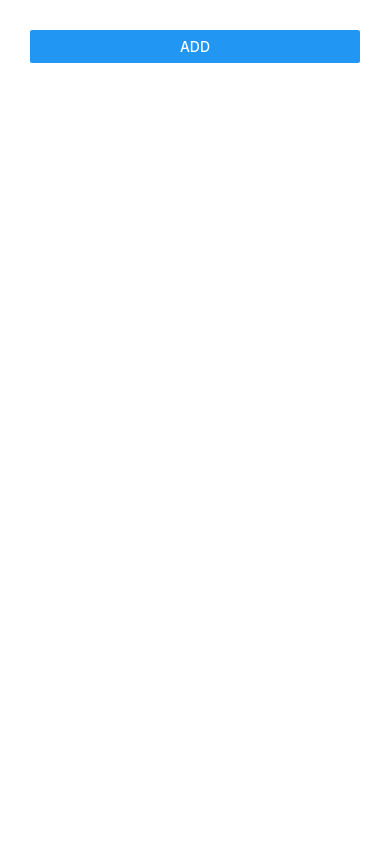
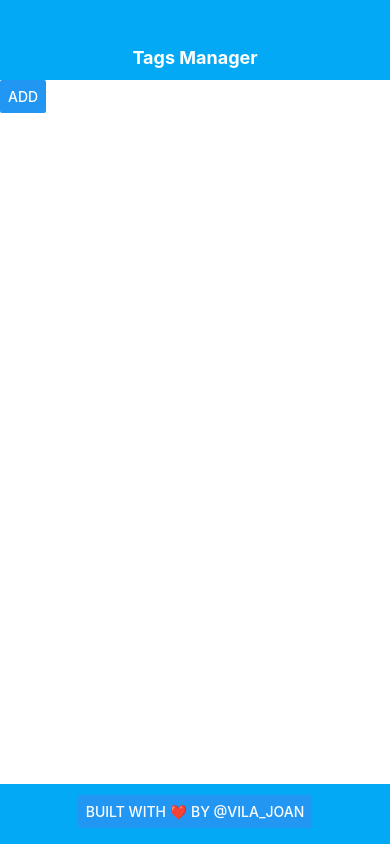
Before and after one commit to joanvila/tags-manager, a React Native app: screen / in a window 390 px wide. Built offline with nearby package versions, Linux system fonts and the light colour scheme.

Commit message:
Header and footer

```diff
--- a/App.js
+++ b/App.js
@@ -22,7 +22,5 @@ const styles = StyleSheet.create({
   container: {
     flex: 1,
     backgroundColor: '#fff',
-    alignItems: 'center',
-    justifyContent: 'center',
   },
 });
--- /dev/null
+++ b/components/Footer.js
@@ -0,0 +1,51 @@
+import React from 'react';
+import nodeEmoji from 'node-emoji';
+import {
+  Button,
+  Linking,
+  StyleSheet,
+  View,
+} from 'react-native';
+
+export default class Header extends React.Component {
+  constructor() {
+    super();
+    this.heart = nodeEmoji.get('heart');
+    this.instagramUrl = 'https://www.instagram.com/vila_joan/';
+    this.visitInstagram = this.visitInstagram.bind(this);
+  }
+
+  visitInstagram() {
+    Linking.openURL(this.instagramUrl)
+      .catch(err => console.error('An error occurred opening Instagram', err));
+  }
+
+  render() {
+    const buttonTitle = `Built with ${this.heart} by @vila_joan`
+
+    return (
+      <View style={styles.bar}>
+        <Button
+          title={buttonTitle}
+          style={styles.title}
+          onPress={this.visitInstagram} />
+      </View>
+    );
+  }
+}
+
+const styles = StyleSheet.create({
+  bar: {
+    flex: 1,
+    flexDirection: 'row',
+    alignItems:'center',
+    justifyContent: 'center',
+    paddingBottom: 5,
+    maxHeight: 60,
+    backgroundColor: '#03A9F4',
+  },
+  title: {
+    backgroundColor: 'transparent',
+    fontSize: 18,
+  },
+});
--- /dev/null
+++ b/components/Header.js
@@ -0,0 +1,38 @@
+import React from 'react';
+import {
+  StyleSheet,
+  Text,
+  View,
+} from 'react-native';
+
+export default class Header extends React.Component {
+  constructor() {
+    super();
+  }
+
+  render() {
+    return (
+      <View style={styles.bar}>
+        <Text style={styles.title}>Tags Manager</Text>
+      </View>
+    );
+  }
+}
+
+const styles = StyleSheet.create({
+  bar: {
+    flex: 1,
+    flexDirection: 'row',
+    alignItems:'center',
+    justifyContent: 'center',
+    maxHeight: 80,
+    paddingTop: 35,
+    backgroundColor: '#03A9F4',
+  },
+  title: {
+    backgroundColor: 'transparent',
+    color: 'white',
+    fontSize: 18,
+    fontWeight: 'bold',
+  },
+});
--- a/components/TagManager.js
+++ b/components/TagManager.js
@@ -7,6 +7,9 @@ import {
   View,
 } from 'react-native';
 
+import Header from './Header';
+import Footer from './Footer';
+
 export default class TagManager extends React.Component {
   constructor() {
     super();
@@ -14,23 +17,27 @@ export default class TagManager extends React.Component {
 
   render() {
     return (
+      <View style={styles.mainContainer}>
+        <Header/>
         <ScrollView style={styles.scrollview}>
           <Button
             title="Add"
             onPress={() => this.props.add('#joan')} />
-                <Text>
-                    {this.props.tags.tags}
-                </Text>
+          <Text>{this.props.tags.tags}</Text>
         </ScrollView>
+        <Footer/>
+      </View>
     );
   }
 }
 
 const styles = StyleSheet.create({
+  mainContainer: {
+    flex: 1,
+    flexDirection: 'column',
+  },
   scrollview: {
-        padding: 30,
-        width: '100%',
-        alignSelf: 'center',
-        alignContent: 'center'
+    flex: 1,
+    flexDirection: 'row',
   },
 });
--- a/package.json
+++ b/package.json
@@ -20,6 +20,7 @@
   },
   "dependencies": {
     "expo": "^23.0.4",
+    "node-emoji": "^1.8.1",
     "react": "16.0.0",
     "react-native": "0.50.3",
     "react-redux": "^5.0.6",
```
Lines whose indentation alone changed are shown as unchanged.
